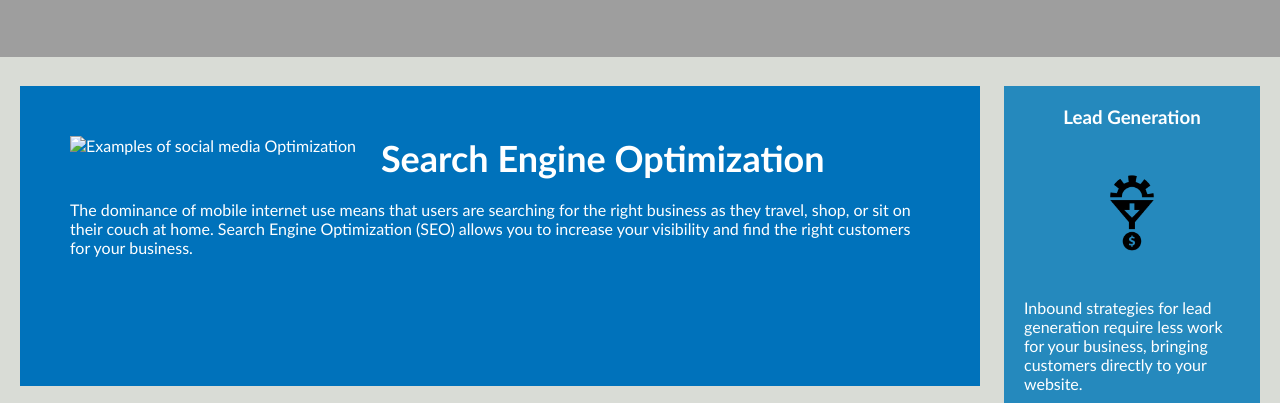
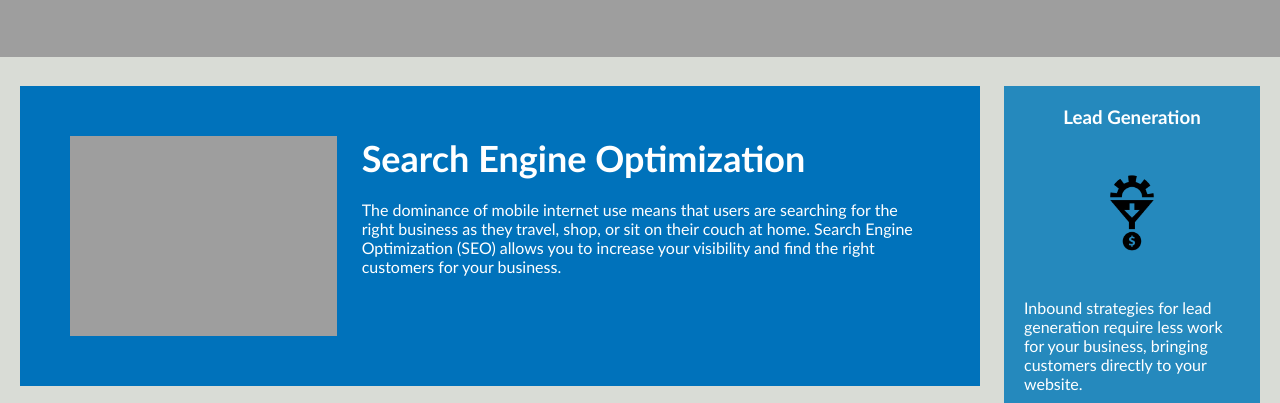
Before and after one commit to Dbearo/Challenge-1, a plain HTML site: page index.html in a window 1280 px wide. Shown: the part 1000-1403 px from the top of the page. Drawn offline with Linux system fonts and the light colour scheme; the site is published under a folder, as on GitHub Pages, so addresses that start at the root find nothing.

Commit message:
fixed images 3

```diff
--- a/index.html
+++ b/index.html
@@ -31,7 +31,7 @@
     </div>
     <section class="content">
         <div class="search-engine-optimization">
-            <img src="/Assets/images/search-engine-optimization.jpg" alt="Examples of social media Optimization" class="float-left" />    <!--added alt for image  -->
+            <img src="./Assets/images/search-engine-optimization.jpg" alt="Examples of social media Optimization" class="float-left" />    <!--added alt for image  -->
             <h2>Search Engine Optimization</h2>
             <p>
                 The dominance of mobile internet use means that users are searching for the right business as they travel, shop, or sit on their couch at home. Search Engine Optimization (SEO) allows you to increase your visibility and find the right customers for your business.
```
